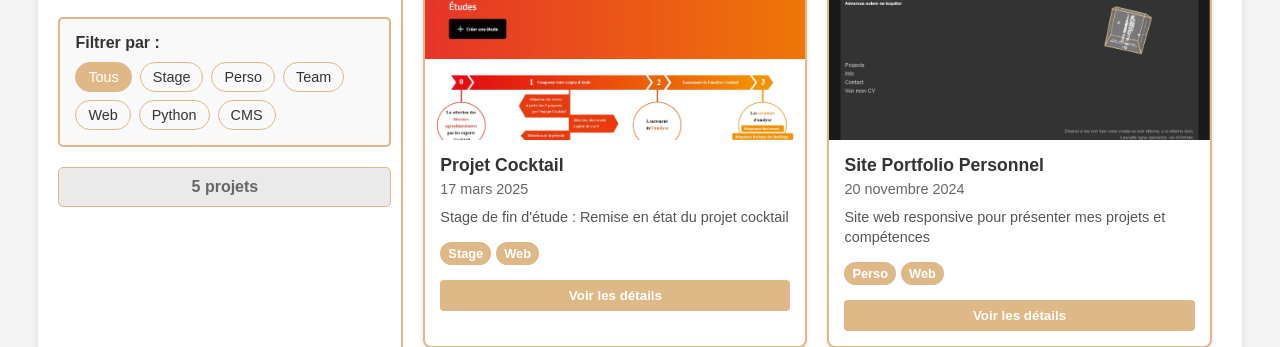
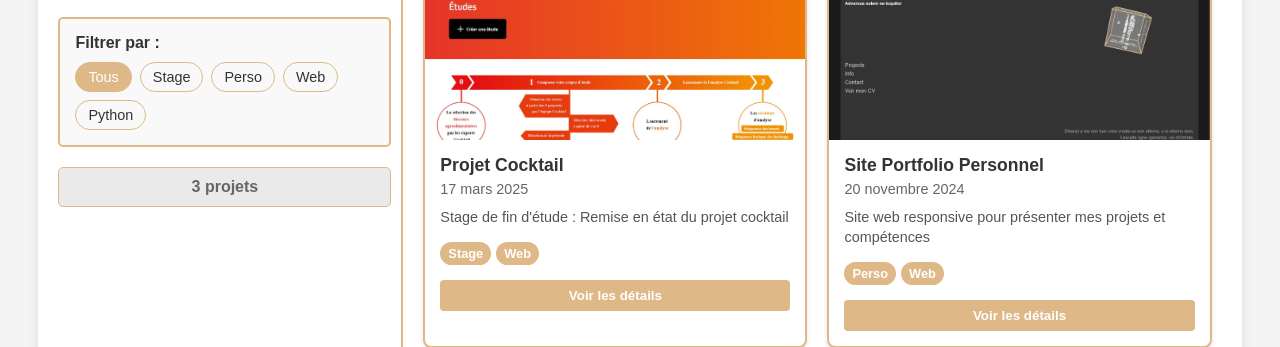
Before and after one commit to OIILury/portfolio, a plain HTML site: page projects.html in a window 1280 px wide. Shown: the part 154-501 px from the top of the page. Drawn offline with Linux system fonts and the light colour scheme.

Commit message:
Correction projet

```diff
--- a/projects.html
+++ b/projects.html
@@ -29,16 +29,16 @@
                     <button class="filter-btn reset-btn active" onclick="resetFilters()">Tous</button>
                     <button class="filter-btn" data-filter="stage">Stage</button>
                     <button class="filter-btn" data-filter="perso">Perso</button>
-                    <button class="filter-btn" data-filter="team">Team</button>
+                    <!--<button class="filter-btn" data-filter="team">Team</button>-->
                     <button class="filter-btn" data-filter="web">Web</button>
                     <button class="filter-btn" data-filter="python">Python</button>
-                    <button class="filter-btn" data-filter="cms">CMS</button>
+                    <!--<button class="filter-btn" data-filter="cms">CMS</button>-->
 
                 </div>
             </div>
 
             <div class="project-count">
-                <p id="project-counter">5 projets</p>
+                <p id="project-counter">3 projets</p>
             </div>
         </div>
 
@@ -95,7 +95,7 @@
                     "categories": ["perso", "python"],
                     "description": "Collection de mini-jeux développée en Python avec interface graphique",
                     "featured_image": "project-miniJeux/miniJeux-accueil.png"
-                },
+                }/*,
                 {
                     "id": 2,
                     "name": "Site Web Talc Mexicain",
@@ -111,7 +111,7 @@
                     "categories": ["stage", "cms"],
                     "description": "Stage de 2ème année : Site du C2RB développé avec WordPress",
                     "featured_image": "project-c2rb/logo-c2rb.png"
-                }
+                }*/
             ]
         };
 
```
